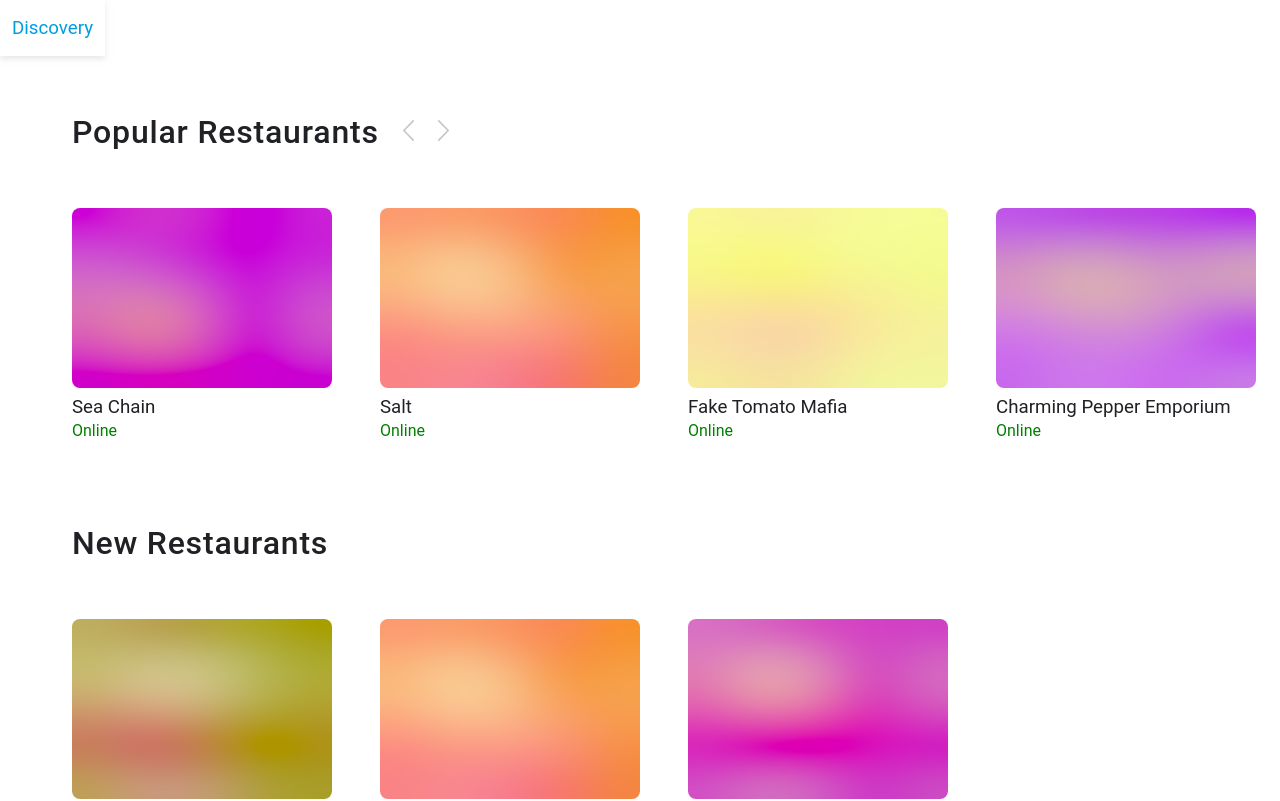
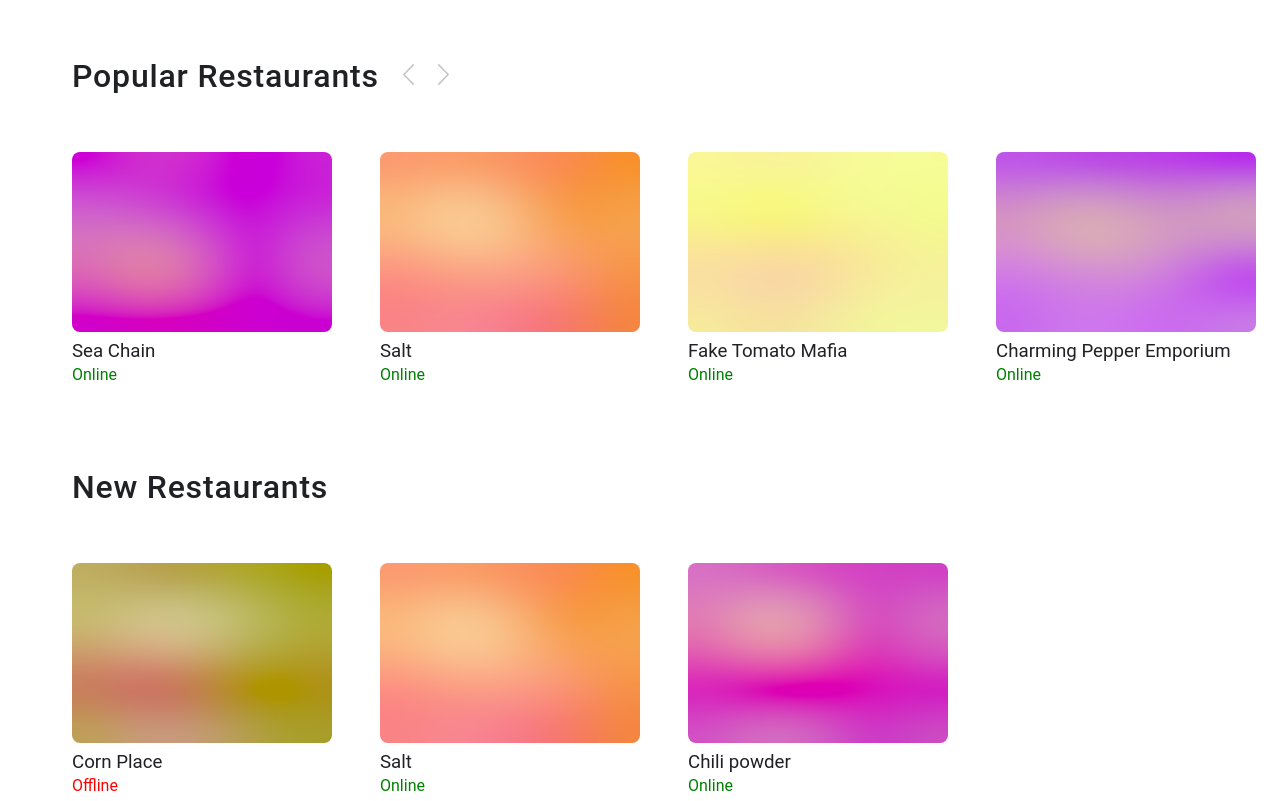
Before and after one commit to AnyaSen/Discovery-page-challenge, a React (Create React App) app: page / in a window 1280 px wide. Shown: the top 801 px of the page. Built offline with nearby package versions, Linux system fonts and the light colour scheme.

Commit message:
Removed NavIcon

```diff
--- a/src/components/NavIcon/NavIcon.module.scss
+++ /dev/null
@@ -1,8 +0,0 @@
-@import "../../assets/scss/variables";
-
-.NavIcon {
-  padding: $space-1;
-  width: fit-content;
-  color: $color-blue;
-  box-shadow: $shadow-1;
-}
--- a/src/components/NavIcon/NavIcon.tsx
+++ /dev/null
@@ -1,11 +0,0 @@
-import React, { ReactElement } from "react";
-
-import Styles from "./NavIcon.module.scss";
-
-export default function NavIcon(): ReactElement {
-  return (
-    <div className={Styles.NavIcon}>
-      <h3>Discovery</h3>
-    </div>
-  );
-}
--- a/src/components/NavIcon/index.ts
+++ /dev/null
@@ -1 +0,0 @@
-export { default } from "./NavIcon";
--- a/src/pages/DiscoveryPage/DiscoveryPage.tsx
+++ b/src/pages/DiscoveryPage/DiscoveryPage.tsx
@@ -2,12 +2,10 @@ import React, { ReactElement } from "react";
 import data from "../../data/discovery_page.json";
 
 import RestaurantCategoryList from "../../components/RestaurantCategoryList";
-import NavIcon from "../../components/NavIcon";
 
 export default function DiscoveryPage(): ReactElement {
   return (
     <div>
-      <NavIcon />
       {data.sections.map((categoryInfo, index) => {
         const { title, restaurants } = categoryInfo;
 
```
Also changed, not shown: 2 other files (tests, documents, lock files or other folders).
